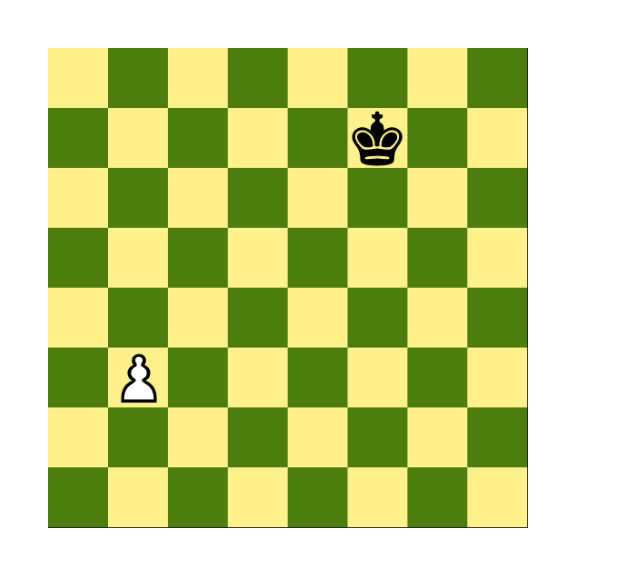
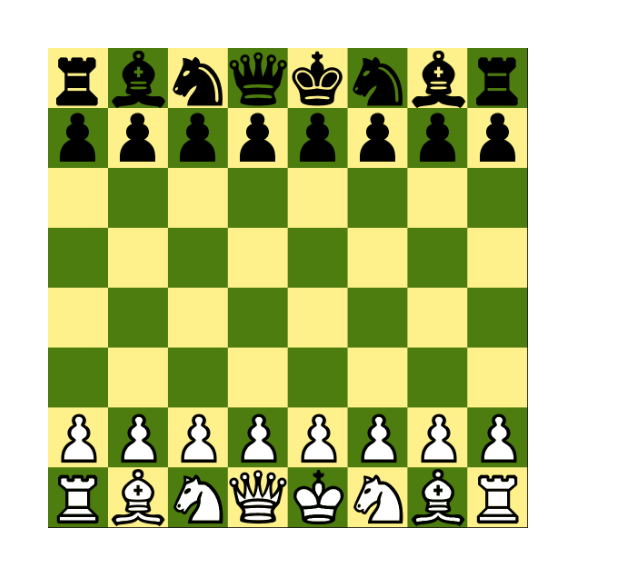
Before and after one commit to younggraham-t/nextjs-chess, a Next.js app: page / in a window 1280 px wide. Shown: the top 566 px of the page, without its empty margins (0-640 px from the left). Built offline with nearby package versions, Linux system fonts and the light colour scheme.

Commit message:
add ref handling for squares

```diff
--- a/app/ui/board/board-layout.tsx
+++ b/app/ui/board/board-layout.tsx
@@ -1,22 +1,101 @@
 "use client";
-import {SetStateAction, Dispatch} from "react";
-import Square from "./square"
+import {useState, useEffect, SetStateAction, Dispatch, Ref, useRef} from "react";
+import {startPos} from "./start-pos";
+import Square, {  } from "./square";
+import {useRefs} from "@/app/utils/use-refs";
+
 
 export type HandleSquareClickedProps = {
+    id: string,
     positionX: number,
     positionY: number,
     piece?: string,
+    setPiece: Dispatch<SetStateAction<string | undefined>>,
     setHover: Dispatch<SetStateAction<boolean>>,
 
 }
-export default function BoardLayout() {
+export enum GameColor {
+    white = "w",
+    black = "b",
+}
+export type Player = {
+    color: GameColor,
+}
+
+export default function BoardLayout(props: {player: Player}) {
+    const validMoves = ["e2e4", "e2e3", "d2d3", "d2d4"]
+
+
+    const {refsByKey, setRef} = useRefs();
+
+    function moveStringToMove(move: string) {
+        const fromStr = move.slice(0,2);
+        console.log(fromStr);
+        const toStr = move.slice(1);
+        console.log(toStr);
+        const letterToNumber = new Map<string, number>();
+        letterToNumber.set("a", 1);
+        letterToNumber.set("b", 2);
+        letterToNumber.set("c", 3);
+        letterToNumber.set("d", 4);
+        letterToNumber.set("e", 5);
+        letterToNumber.set("f", 6);
+        letterToNumber.set("g", 7);
+        letterToNumber.set("h", 8);
+        const from = {
+            x: letterToNumber.get(fromStr.slice(0,1)),
+            y: parseInt(fromStr.slice(1)),
+        }
+        const to = {
+            x: letterToNumber.get(toStr.slice(0,1)),
+            y: parseInt(toStr.slice(1)),
+        }
+        return {from, to}
+
+    }
     const handleSquareClicked = (clickedSquare: HandleSquareClickedProps) => {
-        console.log(clickedSquare.piece ? clickedSquare.piece : clickedSquare.positionX);
+        console.log(clickedSquare.piece ? clickedSquare.piece : `${clickedSquare.positionX}${clickedSquare.positionY}`);
+        // check if the clicked square has a piece
+        if (!clickedSquare.piece) return
+        // check if the piece is a piece of the player's
+        // if (clickedSquare.piece.charAt(0) !== props.player.color) return
+        // check if it is the player's turn
+
+        // set hover on clicked square
+        clickedSquare.setHover(true);
+        for (const [key, value] of Object.entries(refsByKey)) {
+            if (clickedSquare.id !== key) {
+               if (value) value.setHover(false);
+            }
+        }
+        // display valid moves from clicked square
+        for (const move in validMoves) {
+           const {from, to} = moveStringToMove(move);
+           if (from.x === clickedSquare.positionX && from.y === clickedSquare.positionY) {
+
+           }
+
+        }
+
     }
+    const squares = startPos.map((square) => {
+        const id = `${square.x}${square.y}`;
+        return (
+            <Square
+            key={id}
+            id={id}
+            positionX={square.x}
+            positionY={square.y}
+            piece={square.piece}
+            handleSquareClicked={handleSquareClicked}
+            ref={element => setRef(element, id)}
+
+            />
+           )
+    })
     return (
-        <div className={`flex m-12 h-[480px] w-[480px] bg-board bg-cover`}>
-            <Square positionX={2} positionY={3} piece={"wp"} handleSquareClicked={handleSquareClicked}/>
-            <Square positionX={5} positionY={7} piece={"bk"} handleSquareClicked={handleSquareClicked}/>
+        <div className={`flex m-12 h-[480px] w-[480px] bg-board bg-cover relative`}>
+            {squares}
 		</div>
     )
 }
--- a/app/ui/board/square.tsx
+++ b/app/ui/board/square.tsx
@@ -1,24 +1,35 @@
 "use client";
-import { MouseEvent, useState } from "react";
+import { MouseEvent, SetStateAction, Dispatch, useState, forwardRef, useImperativeHandle } from "react";
 import { xTranslations, yTranslations, pieceTypes } from "./square-tw-classes";
 import clsx from "clsx";
 import {HandleSquareClickedProps} from "./board-layout";
 
 export type SquareProps = {
-    lastMove?: boolean,
+    id: string,
     piece?: string,
     positionX: number,
     positionY: number,
     handleSquareClicked: (squareClicked: HandleSquareClickedProps) => void,
 }
 
-export default function Square(props: SquareProps) {
+
+export type Ref = {
+    setHover: Dispatch<SetStateAction<boolean>>,
+
+};
+
+export default forwardRef<Ref, SquareProps>(function Square(props: SquareProps, ref) {
     const [ highlight, setHighlight ] = useState<boolean>(false);
     const [ hover, setHover ] = useState<boolean>(false);
-    const { lastMove, piece, positionX, positionY } = props;
+    const [ piece, setPiece ] = useState<string | undefined>(props.piece);
+    const { positionX, positionY } = props;
+
+    useImperativeHandle(ref, () => ({
+        setHover,
+    }));
 
     const handleRightClickEvent = (e: MouseEvent<HTMLDivElement>) => {
-        console.log(`square ${positionX}, ${positionY} right click`);
+        // console.log(`square ${positionX}, ${positionY} right click`);
         setHighlight(!highlight);
         e.preventDefault();
     };
@@ -26,9 +37,11 @@ export default function Square(props: SquareProps) {
     const handleLeftClickEvent = (e: MouseEvent<HTMLDivElement>) => {
         console.log(`square ${positionX}, ${positionY} left click`);
         props.handleSquareClicked({
+            id: props.id,
             positionX: positionX,
             positionY: positionY,
             piece: piece,
+            setPiece: setPiece,
             setHover: setHover,
         });
         e.preventDefault();
@@ -41,15 +54,17 @@ export default function Square(props: SquareProps) {
 
     return (
         <div className={clsx(
-            `w-[12.5%] h-[12.5%] bg-cover transform ${className}`,
+            `w-[12.5%] h-[12.5%] absolute bg-cover transform ${className}`,
                     {
-                         "bg-lime-400": lastMove,
                          "bg-red-500": highlight,
                          "bg-lime-300": hover,
                     }
             )}
             onClick={handleLeftClickEvent}
-            onContextMenu={handleRightClickEvent}>
+            onContextMenu={handleRightClickEvent}
+            id={props.id}
+            ref={ref}
+        >
         </div>
     )
-}
+})
--- /dev/null
+++ b/app/utils/use-refs.ts
@@ -0,0 +1,11 @@
+import { useRef } from "react"
+import { Ref } from "../ui/board/square"
+export const useRefs = () => {
+  const refsByKey = useRef<Record<string,Ref | null>>({})
+
+  const setRef = (element: Ref | null, key: string) => {
+    refsByKey.current[key] = element;
+  }
+
+  return {refsByKey: refsByKey.current, setRef};
+}
```
